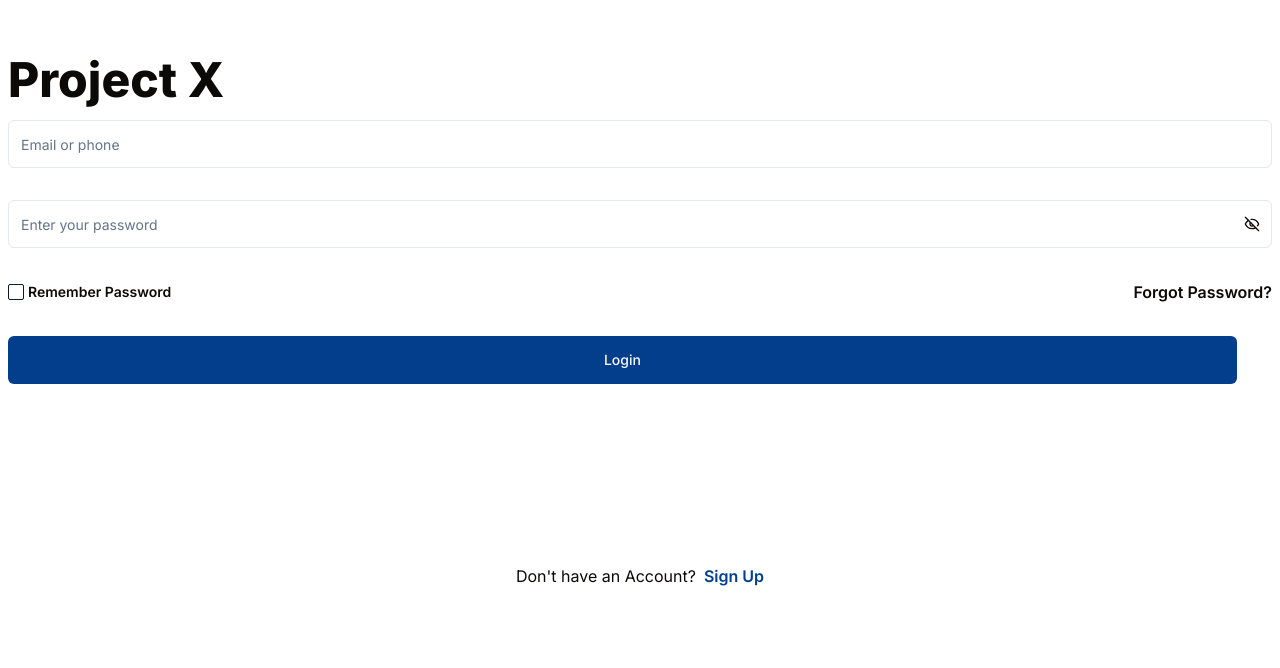
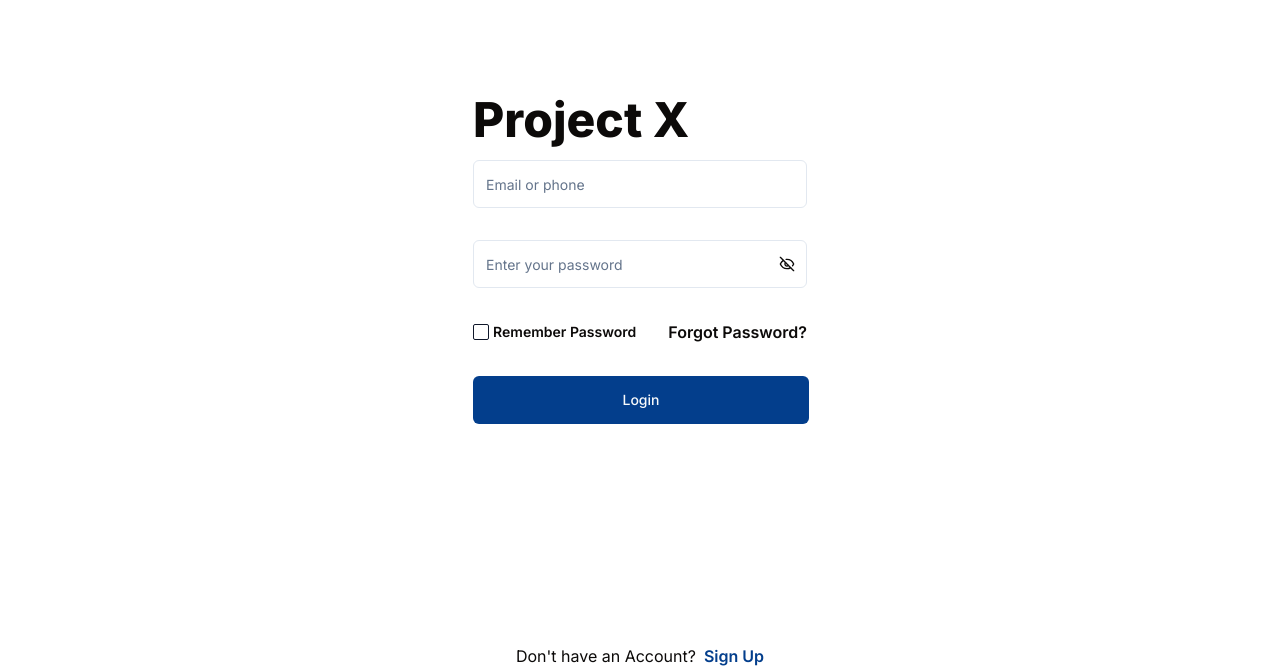
Before and after one commit to karananeja/Project-X-UI, a React (Vite) app: page /auth/login in a window 1280 px wide. Shown: the part 132-800 px from the top of the page. Built offline with nearby package versions, Linux system fonts and the light colour scheme.

Commit message:
added a bit responsiveness to the login page

```diff
--- a/src/modules/authentication/screens/login.tsx
+++ b/src/modules/authentication/screens/login.tsx
@@ -35,9 +35,9 @@ const Login = () => {
   };
 
   return (
-    <div className='flex flex-col justify-between h-[90svh]'>
-      <div className='flex flex-col justify-center h-full'>
-        <h1 className='font-extrabold text-5xl m-2'>Project X</h1>
+    <div className='flex flex-col justify-between h-[90svh] lg:h-svh'>
+      <div className='flex flex-col justify-center h-full lg:items-start lg:mx-auto'>
+        <h1 className='font-extrabold text-5xl m-2 text-left'>Project X</h1>
         <Form {...form}>
           <form onSubmit={form.handleSubmit(onSubmit)} className='space-y-8'>
             <FormField
@@ -93,7 +93,7 @@ const Login = () => {
               )}
             />
 
-            <div className='flex items-center justify-between m-2'>
+            <div className='flex items-center justify-between m-2 lg:gap-8'>
               <FormField
                 control={form.control}
                 name='remember'
```
